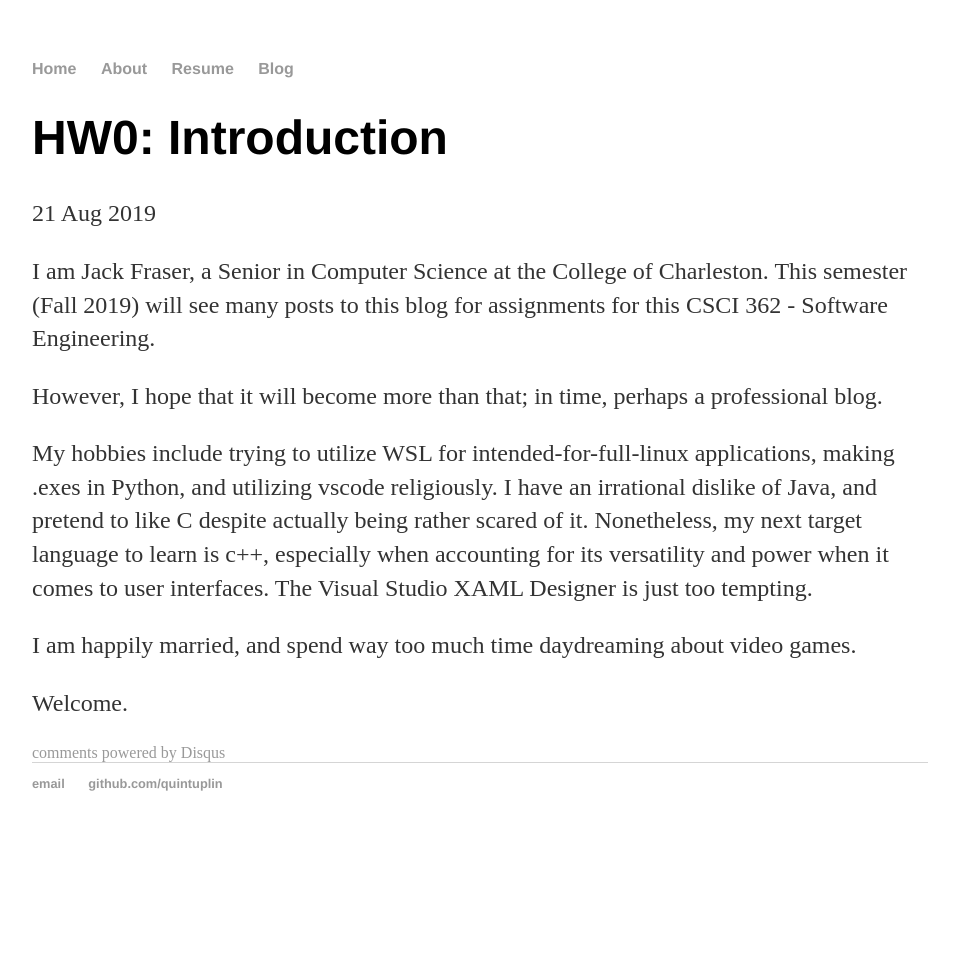
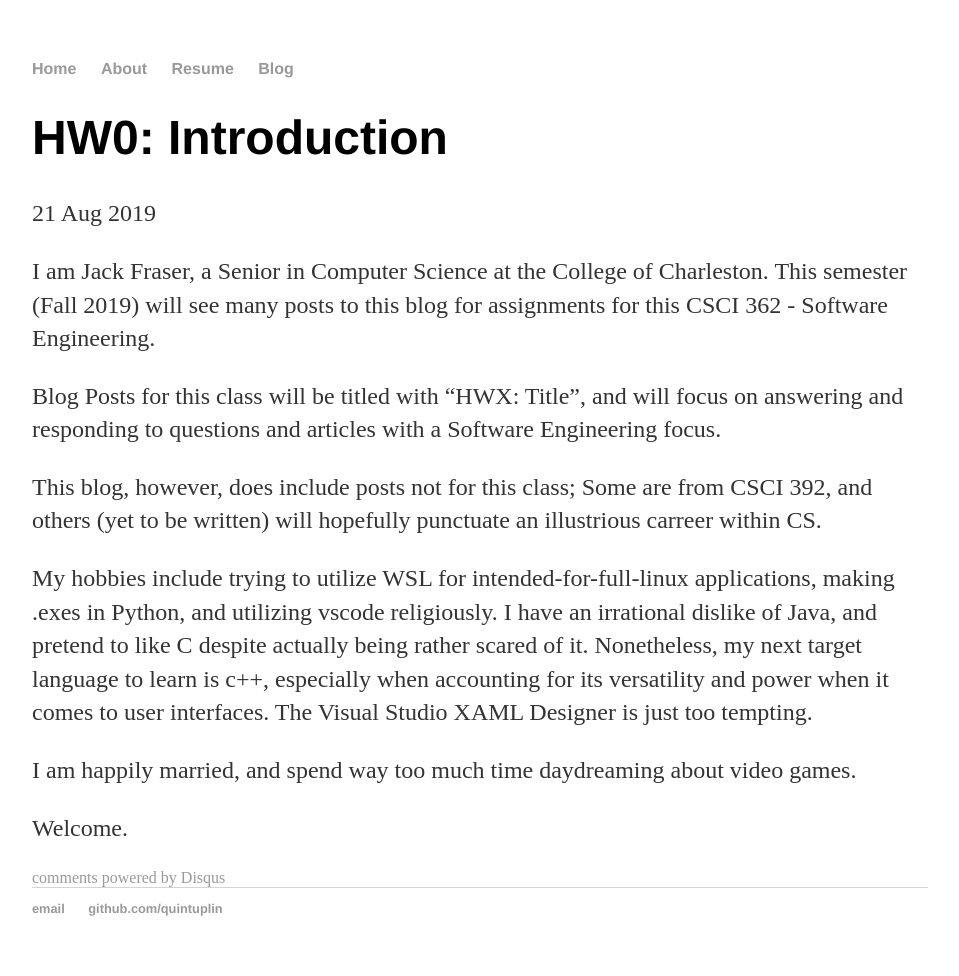
Before and after one commit to Quintuplin/quintuplin.github.io, a Jekyll site: the page built from _posts/2019-08-21-Introduction.md, in a window 1280 px wide. Shown: the whole page, without its empty margins (160-1119 px from the left). Built offline with Jekyll 4.4.1, drawn with Linux system fonts in a browser that asks for light colours; comment, search, counter and statistics services are not loaded; before the commit the page ends 900 px from its top, so only the background shows below that.

Commit message:
Update 2019-08-21-Introduction.md

```diff
--- a/_posts/2019-08-21-Introduction.md
+++ b/_posts/2019-08-21-Introduction.md
@@ -6,7 +6,9 @@ date: 2019-08-21
 
 I am Jack Fraser, a Senior in Computer Science at the College of Charleston. This semester (Fall 2019) will see many posts to this blog for assignments for this CSCI 362 - Software Engineering.
 
-However, I hope that it will become more than that; in time, perhaps a professional blog.
+Blog Posts for this class will be titled with "HWX: Title", and will focus on answering and responding to questions and articles with a Software Engineering focus.
+
+This blog, however, does include posts not for this class; Some are from CSCI 392, and others (yet to be written) will hopefully punctuate an illustrious carreer within CS.
 
 My hobbies include trying to utilize WSL for intended-for-full-linux applications, making .exes in Python, and utilizing vscode religiously. I have an irrational dislike of Java, and pretend to like C despite actually being rather scared of it. Nonetheless, my next target language to learn is c++, especially when accounting for its versatility and power when it comes to user interfaces. The Visual Studio XAML Designer is just too tempting.
 
```
